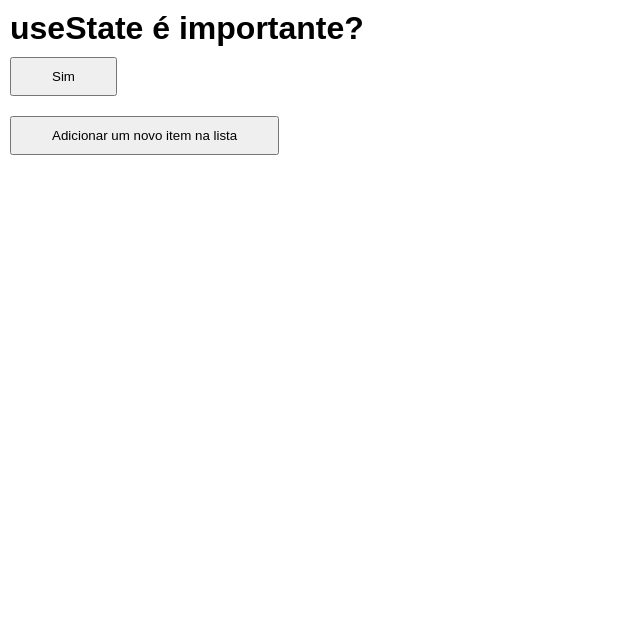
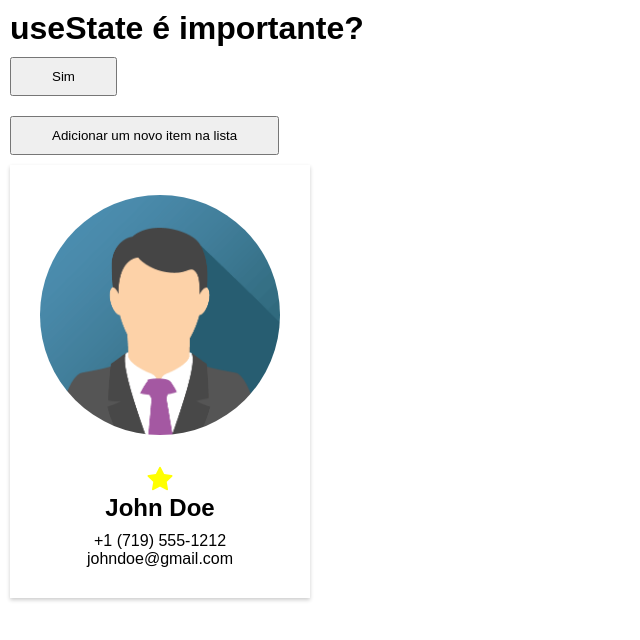
Before and after one commit to edsonpag/react_course, a React (Create React App) app in the folder 017-useState/: page / in a window 1280 px wide. Shown: the top 640 px of the page, without its empty margins (0-640 px from the left). Built offline with nearby package versions, Linux system fonts and the light colour scheme.

Commit message:
useState03 objetos

```diff
--- a/017-useState/package.json
+++ b/017-useState/package.json
@@ -6,6 +6,7 @@
     "@testing-library/jest-dom": "^5.16.4",
     "@testing-library/react": "^13.2.0",
     "@testing-library/user-event": "^13.5.0",
+    "bootstrap-icons": "^1.8.2",
     "react": "^18.1.0",
     "react-dom": "^18.1.0",
     "react-scripts": "5.0.1",
--- a/017-useState/src/App.js
+++ b/017-useState/src/App.js
@@ -4,12 +4,14 @@ import "./App.css";
 
 import State from "./components/State";
 import State02 from "./components/State02";
+import State03 from "./components/State03";
 
 function App() {
     return(
         <div>
             <State />
             <State02 />
+            <State03 />
         </div>
     );
 }
--- a/017-useState/src/components/State.css
+++ b/017-useState/src/components/State.css
@@ -6,3 +6,30 @@ button {
     padding: 1rem 4rem;
     margin-block: 1rem;
 }
+
+.card {
+    width: 30rem;
+    box-shadow: 0 0.2rem 0.4rem rgba(0, 0, 0, 0.2);
+    padding: 3rem;
+
+    display: flex;
+    flex-direction: column;
+    align-items: center;
+    justify-content: center;
+
+}
+
+.avatar-img {
+    width: 100%;
+    border-radius: 50%;
+    margin-bottom: 3rem;
+}
+
+.card h2 {
+    margin-bottom: 1rem;
+}
+
+.card i {
+    font-size: 2.5rem;
+    color: yellow;
+}
--- /dev/null
+++ b/017-useState/src/components/State03.js
@@ -0,0 +1,40 @@
+import React, { useState } from "react";
+
+import "./State.css";
+
+function State03() {
+
+    const [ contact, setContact ] = useState({
+        firstName: "John",
+        lastName: "Doe",
+        phone: "+1 (719) 555-1212",
+        email: "johndoe@gmail.com",
+        isFavorite: true
+    });
+
+    let starIcon = contact.isFavorite ? <i className="bi bi-star-fill"></i> :
+    <i className="bi bi-star"></i>;
+
+    function toogleFavorite() {
+        setContact((prevContact) => {
+            return {
+                ...prevContact,
+                isFavorite: !prevContact.isFavorite
+            }
+        });
+    }
+
+    return(
+        <div className="card">
+            <img src="images/img_avatar.png" alt="avatar" className="avatar-img" />
+            <div onClick={toogleFavorite}>
+                {starIcon}
+            </div>
+            <h2>{contact.firstName} {contact.lastName}</h2>
+            <p>{contact.phone}</p>
+            <p>{contact.email}</p>
+        </div>
+    );
+}
+
+export default State03;
--- a/017-useState/src/index.js
+++ b/017-useState/src/index.js
@@ -1,6 +1,7 @@
 import React from "react";
 import ReactDOM from "react-dom/client";
 
+import 'bootstrap-icons/font/bootstrap-icons.css';
 
 import App from "./App";
 
```
Also changed, not shown: 017-useState/public/images/img_avatar.png (added), 1 other file (tests, documents, lock files or other folders).
